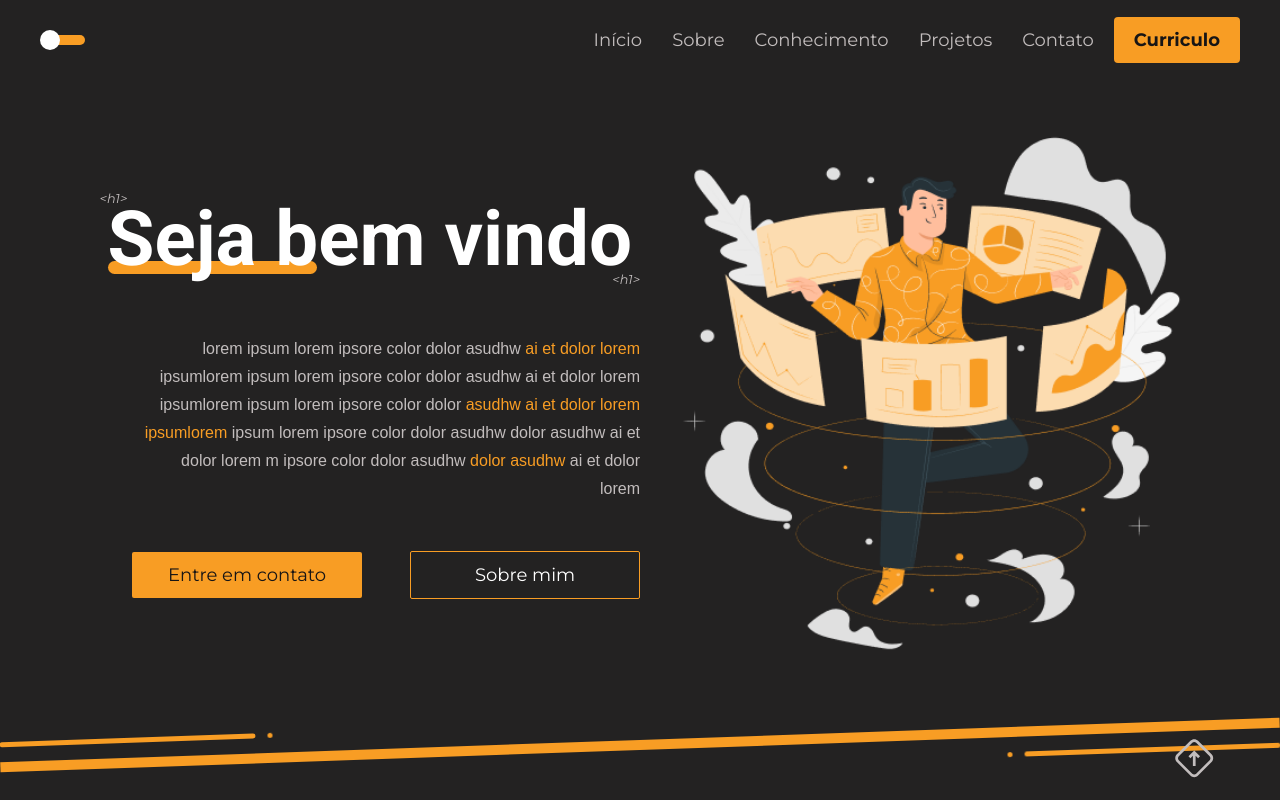
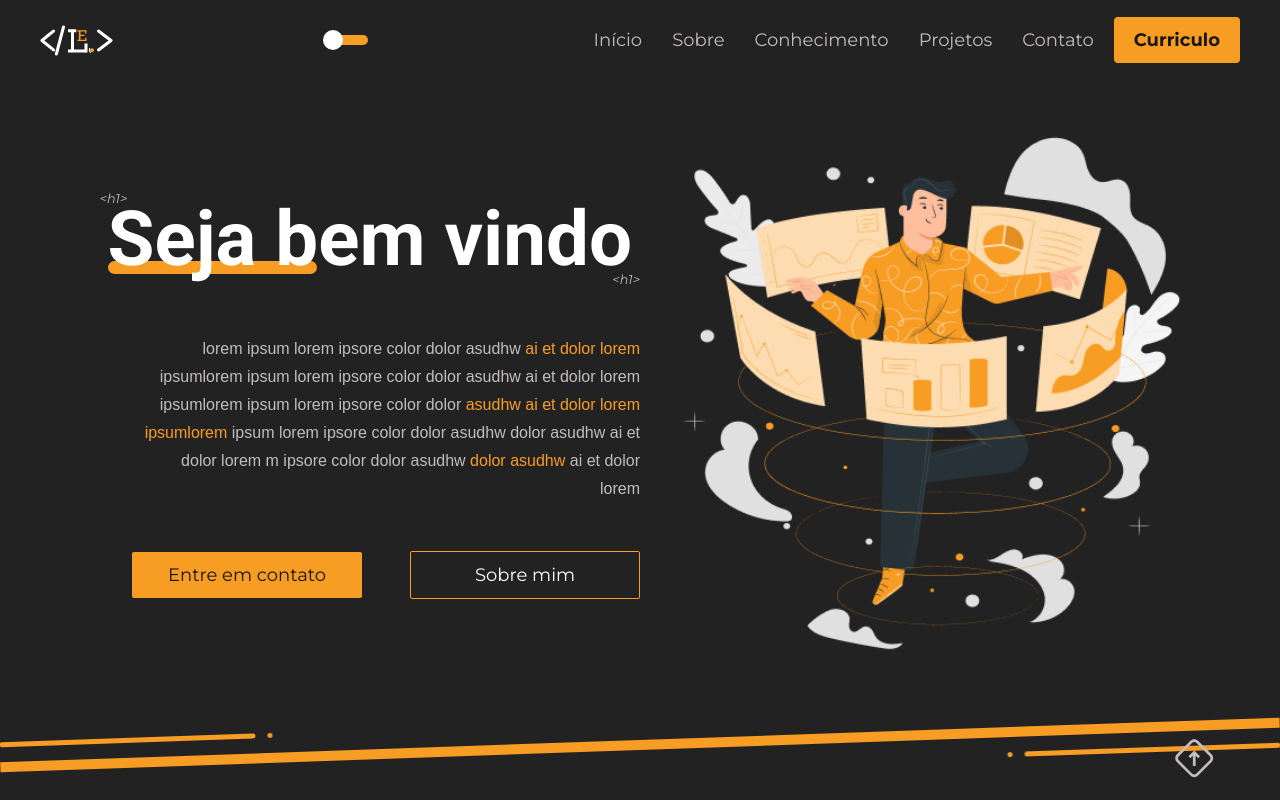
Before and after one commit to EduardooPV/portfolio, a Next.js app: page / in a window 1280 px wide. Built offline with nearby package versions, Linux system fonts and the light colour scheme.

Commit message:
Feat: add logo picture

```diff
--- a/src/components/Navbar/index.tsx
+++ b/src/components/Navbar/index.tsx
@@ -1,4 +1,4 @@
-import { Container, Content, MenuHamburguer, NavLinks } from "./styles";
+import { Container, Content, MenuHamburguer, NavLinks, ContainerImage} from "./styles";
 import React, { useContext } from "react";
 
 import { bubble as Menu } from "react-burger-menu";
@@ -14,6 +14,9 @@ export function Navbar({ toggleTheme, theme }: NavbarProps) {
   return (
     <Container>
       <Content>
+
+        <img src="assets/logo.svg" alt="Logo" />
+
         <Switch
           onChange={toggleTheme}
           checked={theme.title === "light"}
```
Also changed, not shown: public/assets/logo.svg (added).
